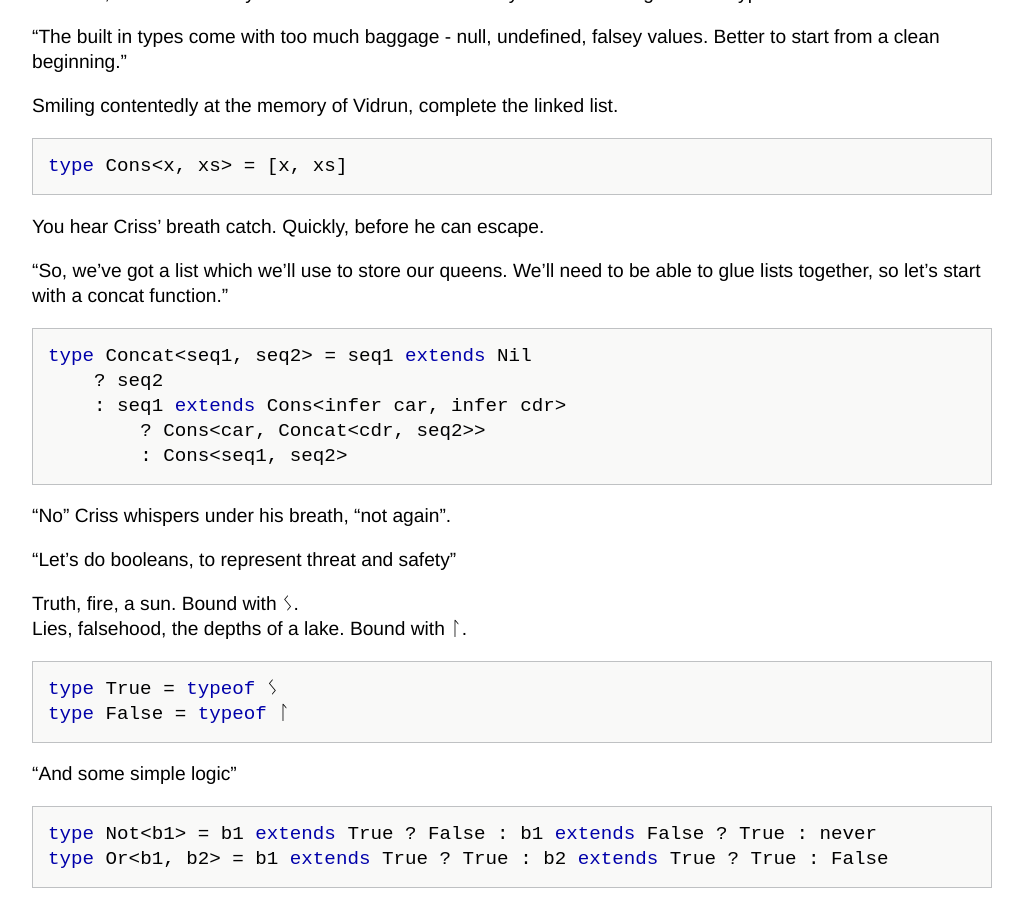
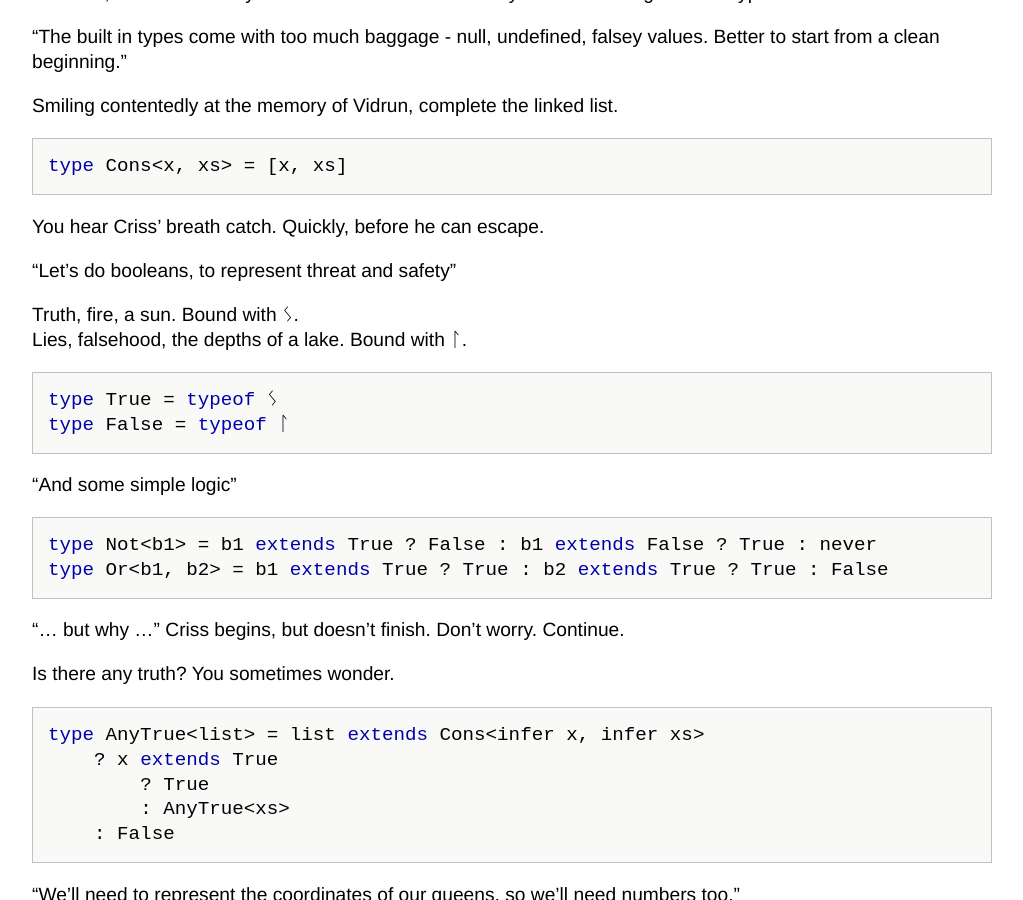
Before and after one commit to richardTowers/richardtowers.github.com, a Jekyll site: the page built from _posts/2023-03-11-typescripting-the-technical-interview.md, in a window 1280 px wide and 900 px high, scrolled down 1757 px. Shown: the whole window, without its empty margins (128-1151 px from the left). Built offline with Jekyll 4.4.1, drawn with Linux system fonts in a browser that asks for light colours; some of the changed text lies outside the part shown.

Commit message:
Fix errors pointed out online, credits in Errata
Particularly nice, we can remove the whole Concat function, because that's not
used anymore.

````diff
--- a/_posts/2023-03-11-typescripting-the-technical-interview.md
+++ b/_posts/2023-03-11-typescripting-the-technical-interview.md
@@ -92,19 +92,6 @@ type Cons<x, xs> = [x, xs]
 ```
 
 You hear Criss' breath catch. Quickly, before he can escape.
-
-"So, we've got a list which we'll use to store our queens. We'll need to be able
-to glue lists together, so let's start with a concat function."
-
-```typescript
-type Concat<seq1, seq2> = seq1 extends Nil
-    ? seq2
-    : seq1 extends Cons<infer car, infer cdr>
-        ? Cons<car, Concat<cdr, seq2>>
-        : Cons<seq1, seq2>
-```
-
-"No" Criss whispers under his breath, "not again".
 
 "Let's do booleans, to represent threat and safety"
 
@@ -282,7 +269,9 @@ type SolveNextRow<row, placedQueens> =
     Solve<Next<S<row>, placedQueens>, S<row>, placedQueens>
 
 type Solve<candidates, row, placedQueens> = Equals<row, N> extends True
-    ? Concat<candidates, placedQueens>
+    ? candidates extends Cons<infer x, any>
+        ? Cons<x, placedQueens>
+        : Nil
     : candidates extends Cons<infer x, infer xs>
         ? SolveNextRow<row, Cons<x, placedQueens>> extends Nil
             ? Solve<xs, row, placedQueens>
````
Also changed, not shown: other parts of _posts/2023-03-11-typescripting-the-technical-interview.md (+6 -0 lines).
